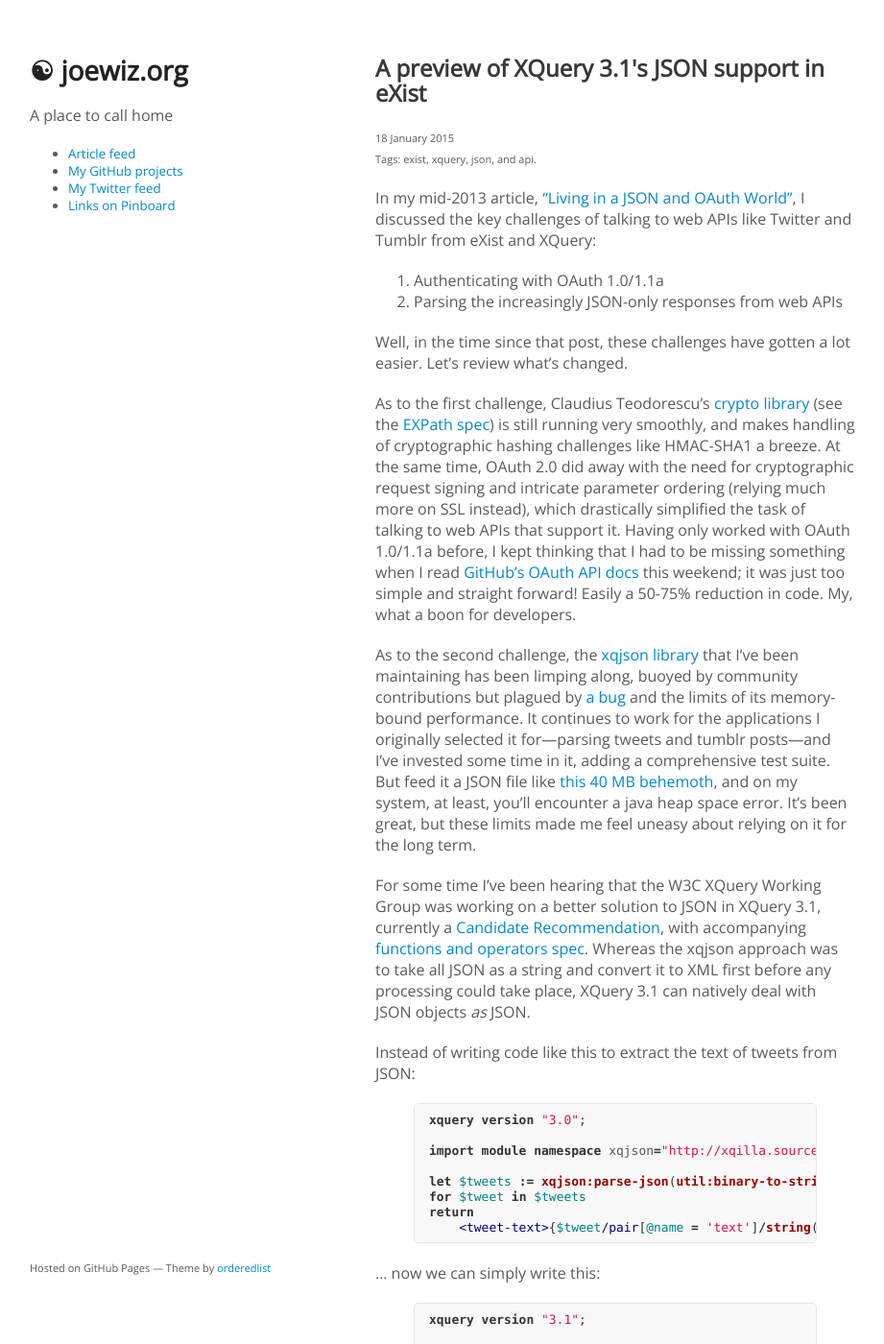
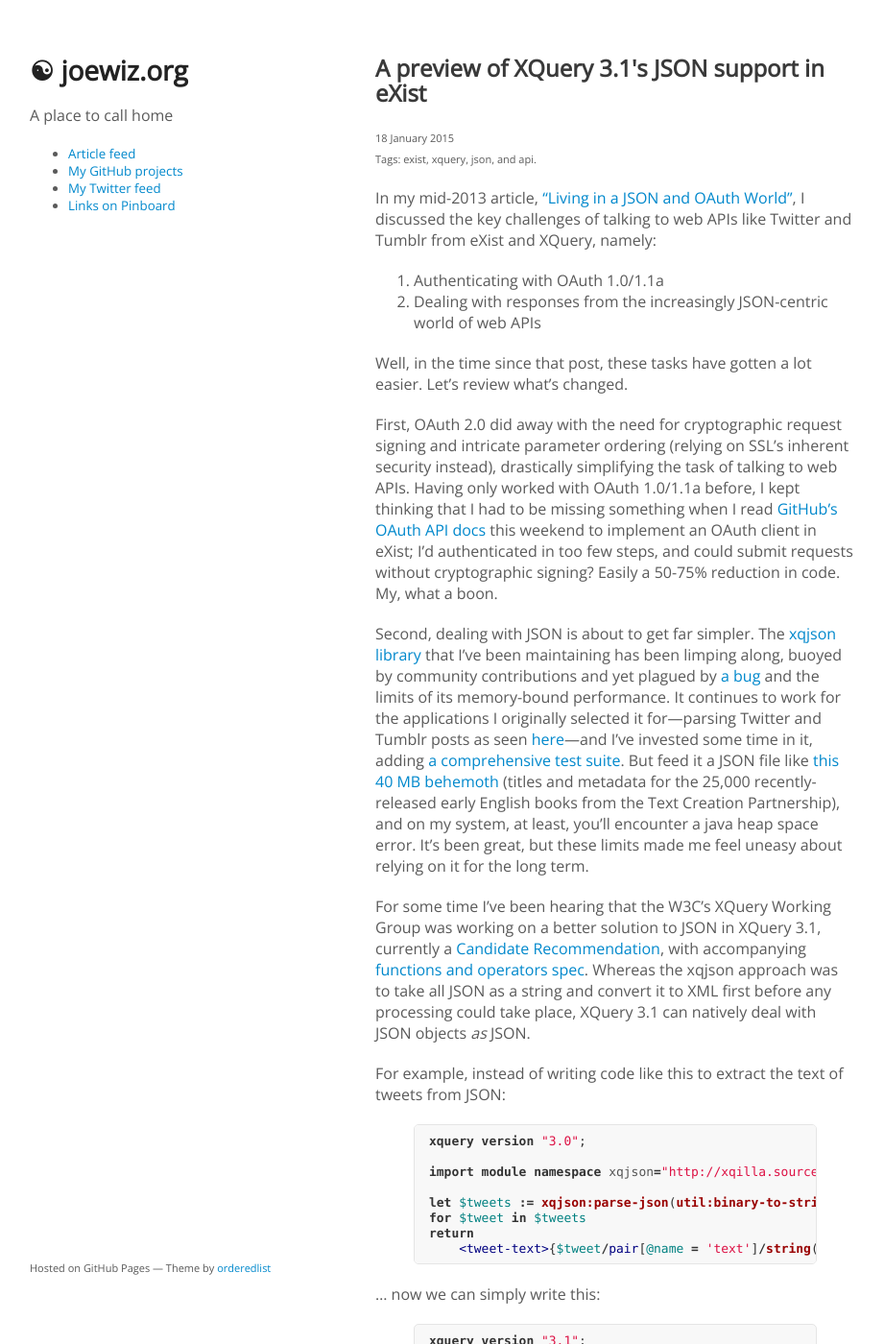
Before and after one commit to joewiz/joewiz.github.io, a Jekyll site: the page built from _posts/2015-01-18-a-preview-of-xquery-3.1s-json-support-in-exist.md, in a window 1280 px wide and 1400 px high. Shown: the whole window at 96% size, without its empty margins (179-1100 px from the left). Built offline with Jekyll 4.4.1, drawn with Linux system fonts in a browser that asks for light colours; some of the changed text lies outside the part shown.

Commit message:
further trimming and honing

```diff
--- a/_posts/2015-01-18-a-preview-of-xquery-3.1s-json-support-in-exist.md
+++ b/_posts/2015-01-18-a-preview-of-xquery-3.1s-json-support-in-exist.md
@@ -11,20 +11,20 @@ tags:
 date: 2015-01-18 04:30:00-0500
 ---
 
-In my mid-2013 article, ["Living in a JSON and OAuth World"](http://joewiz.org/2013/07/04/living-in-an-oauth-json-world/), I discussed the key challenges of talking to web APIs like Twitter and Tumblr from eXist and XQuery:
+In my mid-2013 article, ["Living in a JSON and OAuth World"](http://joewiz.org/2013/07/04/living-in-an-oauth-json-world/), I discussed the key challenges of talking to web APIs like Twitter and Tumblr from eXist and XQuery, namely:
 
 1. Authenticating with OAuth 1.0/1.1a
-1. Parsing the increasingly JSON-only responses from web APIs
+1. Dealing with responses from the increasingly JSON-centric world of web APIs
 
-Well, in the time since that post, these challenges have gotten a lot easier. Let's review what's changed.
+Well, in the time since that post, these tasks have gotten a lot easier. Let's review what's changed.
 
-As to the first challenge, Claudius Teodorescu's [crypto library](http://exist-db.org/exist/apps/public-repo/packages/expath-crypto-exist-lib.html) (see the [EXPath spec](http://expath.org/spec/crypto)) is still running very smoothly, and makes handling of cryptographic hashing challenges like HMAC-SHA1 a breeze. At the same time, OAuth 2.0 did away with the need for cryptographic request signing and intricate parameter ordering (relying much more on SSL instead), which drastically simplified the task of talking to web APIs that support it. Having only worked with OAuth 1.0/1.1a before, I kept thinking that I had to be missing something when I read [GitHub's OAuth API docs](https://developer.github.com/v3/oauth/) this weekend; it was just too simple and straight forward!  Easily a 50-75% reduction in code. My, what a boon for developers.
+First, OAuth 2.0 did away with the need for cryptographic request signing and intricate parameter ordering (relying on SSL's inherent security instead), drastically simplifying the task of talking to web APIs. Having only worked with OAuth 1.0/1.1a before, I kept thinking that I had to be missing something when I read [GitHub's OAuth API docs](https://developer.github.com/v3/oauth/) this weekend to implement an OAuth client in eXist; I'd authenticated in too few steps, and could submit requests without cryptographic signing? Easily a 50-75% reduction in code. My, what a boon.
 
-As to the second challenge, the [xqjson library](https://github.com/joewiz/xqjson) that I've been maintaining has been limping along, buoyed by community contributions but plagued by [a bug](https://github.com/joewiz/xqjson/issues/14) and the limits of its memory-bound performance. It continues to work for the applications I originally selected it for—parsing tweets and tumblr posts—and I've invested some time in it, adding a comprehensive test suite. But feed it a JSON file like [this 40 MB behemoth](https://github.com/textcreationpartnership/Texts/blob/master/TCP.json), and on my system, at least, you'll encounter a java heap space error. It's been great, but these limits made me feel uneasy about relying on it for the long term.
+Second, dealing with JSON is about to get far simpler. The [xqjson library](https://github.com/joewiz/xqjson) that I've been maintaining has been limping along, buoyed by community contributions and yet plagued by [a bug](https://github.com/joewiz/xqjson/issues/14) and the limits of its memory-bound performance. It continues to work for the applications I originally selected it for—parsing Twitter and Tumblr posts as seen [here](http://history.state.gov/)—and I've invested some time in it, adding [a comprehensive test suite](https://github.com/joewiz/xqjson/blob/master/test/xqjson-tests.xql). But feed it a JSON file like [this 40 MB behemoth](https://github.com/textcreationpartnership/Texts/blob/master/TCP.json) (titles and metadata for the 25,000 recently-released early English books from the Text Creation Partnership), and on my system, at least, you'll encounter a java heap space error. It's been great, but these limits made me feel uneasy about relying on it for the long term.
 
-For some time I've been hearing that the W3C XQuery Working Group was working on a better solution to JSON in XQuery 3.1, currently a [Candidate Recommendation](http://www.w3.org/TR/2014/CR-xquery-31-20141218/), with accompanying [functions and operators spec](http://www.w3.org/TR/xpath-functions-31/). Whereas the xqjson approach was to take all JSON as a string and convert it to XML first before any processing could take place, XQuery 3.1 can natively deal with JSON objects *as* JSON.
+For some time I've been hearing that the W3C's XQuery Working Group was working on a better solution to JSON in XQuery 3.1, currently a [Candidate Recommendation](http://www.w3.org/TR/2014/CR-xquery-31-20141218/), with accompanying [functions and operators spec](http://www.w3.org/TR/xpath-functions-31/). Whereas the xqjson approach was to take all JSON as a string and convert it to XML first before any processing could take place, XQuery 3.1 can natively deal with JSON objects *as* JSON.
 
-Instead of writing code like this to extract the text of tweets from JSON:
+For example, instead of writing code like this to extract the text of tweets from JSON:
 
 {% highlight xquery %}
 xquery version "3.0";
@@ -48,12 +48,12 @@ return
     <tweet-text>{$tweet?text}</tweet-text>
 {% endhighlight %}
 
-No external module import, fewer function calls, more streamlined syntax, and direct access to JSON objects. But XQuery 3.1 isn't a full recommendation yet.
+No external module import, fewer function calls, more streamlined syntax, and direct access to JSON objects. XQuery 3.1 is actually chock full of innovations and labor saving features, but isn't a full recommendation yet. What to do?
 
-Luckily, Wolfgang Meier has begun work on [a new branch of eXist](https://github.com/wolfgangmm/exist/commits/arrays) with support for XQuery 3.1 in its current form. He's selected the [Jackson](http://jackson.codehaus.org/) libary to provide the underlying parsing and serialization of JSON. And he's done a fantastic job adding XQuery 3.1's JSON facilities to eXist. Remember that 40 MB JSON file that caused xqjson to run out of memory?  Wolfgang's XQuery 3.1 branch of eXist can parse it in half a second. In my tests, Wolfgang's branch beats xqjson hands down.
+Luckily, Wolfgang Meier has begun work on [a new branch of eXist](https://github.com/wolfgangmm/exist/commits/arrays) with support for XQuery 3.1 in its current form. He's selected the [Jackson](http://jackson.codehaus.org/) libary to provide the underlying parsing and serialization of JSON. And he's done a fantastic job adding XQuery 3.1's JSON facilities to eXist. Remember that 40 MB JSON file that caused xqjson to run out of memory?  Wolfgang's XQuery 3.1 branch of eXist can parse it in half a second. In other test where xqjson succeeds in parsing the JSON, Wolfgang's branch beats it hands down.
 
-I've posted some code snippets at GitHub to illustrate how to put XQuery 3.1's JSON support to use. The first example, [parse-tweets.xq](https://gist.github.com/joewiz/048489ac436966b17b40), shows how to parse JSON-encoded tweets, extract key fields, and transform them into XML. The second example, [json-util.xqm](https://gist.github.com/joewiz/d986da715facaad633db) is a library module containing utility functions for working with JSON—including pretty printing JSON and transforming JSON into the intermediate XML format defined in the XSLT 3.0 spec. As you can see, both examples focus on taking JSON and turning it into XML. But you can just as easily generate JSON, either for saving the results of transformed data or posting a query to an external API or JSON document store like MongoDB.
+I've posted some code snippets at GitHub illustrating how to put XQuery 3.1's JSON support to use. The first example, [parse-tweets.xq](https://gist.github.com/joewiz/048489ac436966b17b40), shows how to parse JSON-encoded tweets, extract key fields, and transform them into XML or serialize the transformation as JSON. The second example, [json-util.xqm](https://gist.github.com/joewiz/d986da715facaad633db) is a library module containing utility functions for working with JSON—including pretty printing JSON and transforming JSON into the intermediate XML format defined in the XSLT 3.0 spec. With XQuery 3.1, you can take JSON, turn it into XML, create JSON from scratch, sort and manipulate it, and post it to an external API or JSON document store like [MongoDB](http://www.mongodb.org/).
 
-We can actually add MongoDB to this preview of support for the JSON ecosystem in eXist and XQuery. Dannes Wessel's brand new [Mongrel](https://github.com/dizzzz/Mongrel) project allows eXist to talk to MongoDB and GridFS. Dannes promises to adapt his implementation to XQuery 3.1 when it's out. I've taken it for a spin, querying MongoDB using Dannes's excellent [Mongrel documentation](https://github.com/dizzzz/Mongrel/wiki/MongoDB-Examples). MongoDB, via Dannes's Mongrel project, is a perfect complement to eXist's XML database—allowing you to store, query, transform, map-reduce JSON to your heart's content. Furthermore, GridFS via Mongrel gives you the ability to store (or cache) static or binary files much as one would with Amazon S3, in a scalable, responsive way; this could correspondingly relieve eXist of the burden of storing and retrieving these files.
+Speaking of MongoDB, we can actually add it to this preview of support for the JSON ecosystem in eXist and XQuery. Dannes Wessel's brand new [Mongrel](https://github.com/dizzzz/Mongrel) project allows eXist to talk to MongoDB and GridFS. Dannes promises to adapt his implementation to XQuery 3.1 when it's out. I've taken it for a spin, querying MongoDB using Dannes's excellent [Mongrel documentation](https://github.com/dizzzz/Mongrel/wiki/MongoDB-Examples). MongoDB, via Dannes's Mongrel project, is a perfect complement to eXist's XML database—allowing you to store, query, transform, map-reduce JSON to your heart's content. Furthermore, GridFS via Mongrel gives you the ability to store (or cache) static or binary files much as one would with Amazon S3, in a scalable, responsive way; this could correspondingly relieve eXist of the burden of storing and retrieving these files.
 
 Both Wolfgang's branch and Dannes's project are in active development, and I look forward to seeing them formally released, put to the test, and used in the real world.
```
